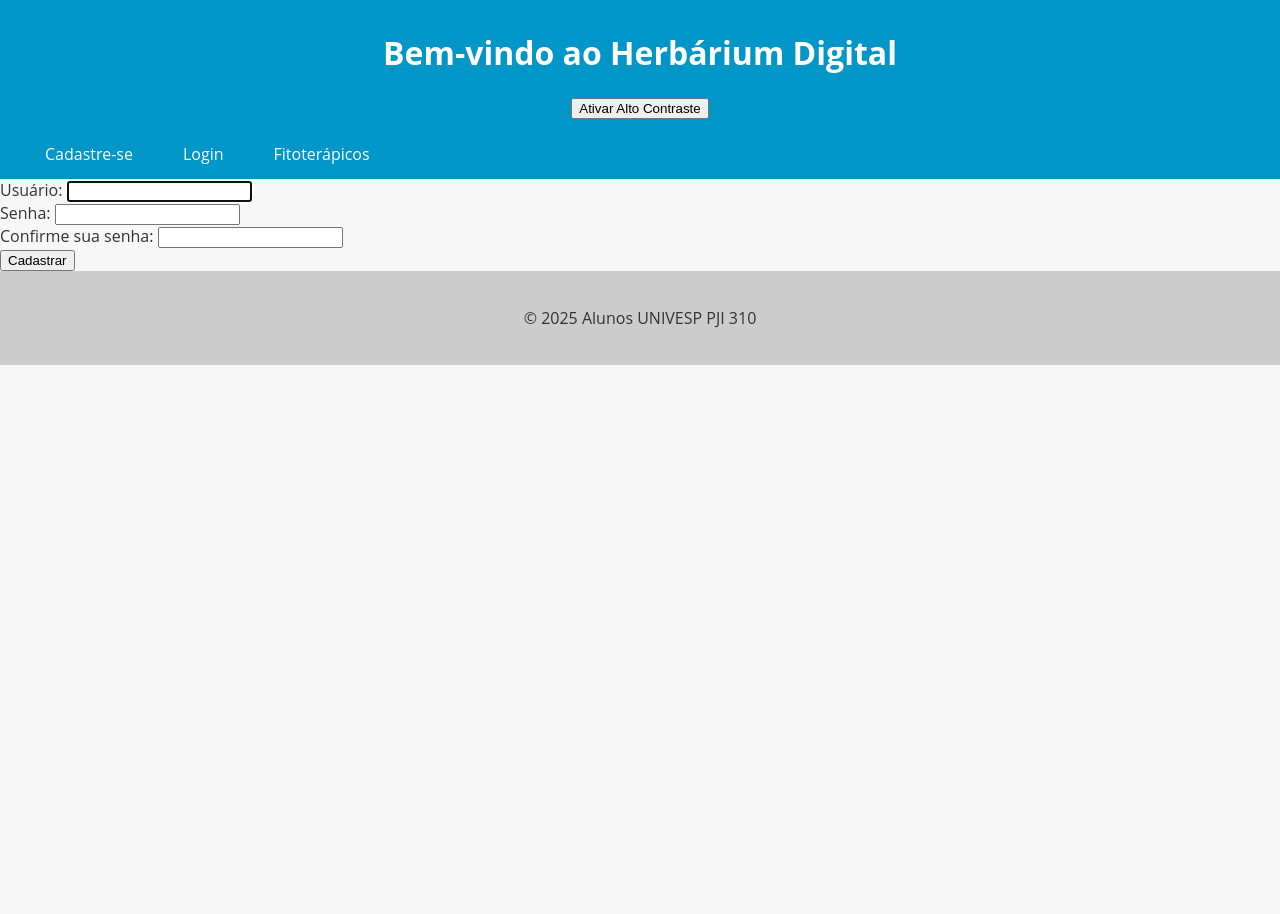
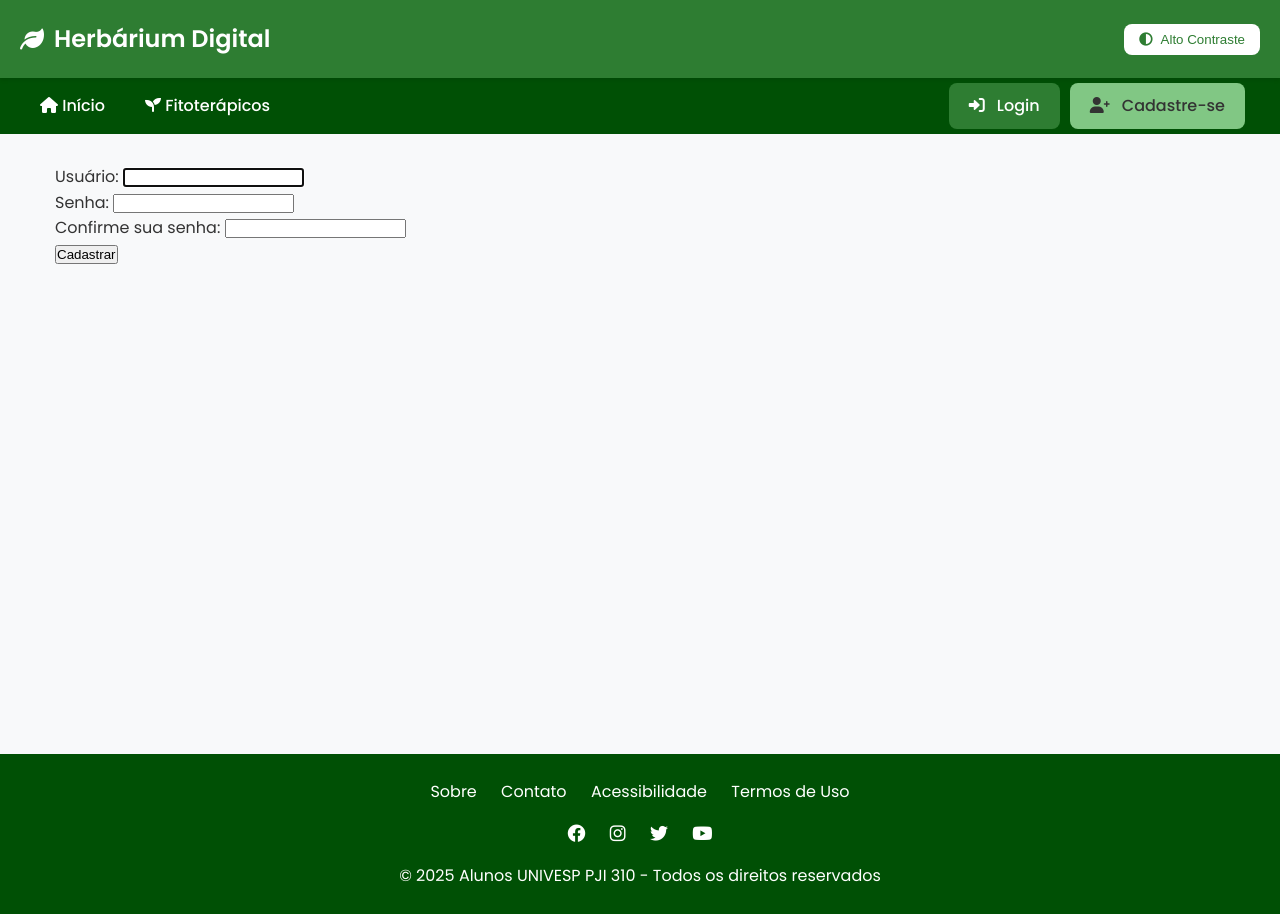
Before and after one commit to Engenheirocomputacao/Fitoter-picos, a Django app: page /registro/ in a window 1280 px wide. Before the commit the page ends 365 px from the top, so only its background shows below. Run offline with Django 5.2, Linux system fonts and the light colour scheme; some libraries are stand-ins or nearby versions.

Commit message:
melhoria

```diff
--- a/app/templates/base.html
+++ b/app/templates/base.html
@@ -6,26 +6,109 @@
   <meta name="description" content="Gerenciamento de fitoterápicos - Aplicação desenvolvida pelos alunos da UNIVESP PJI 310.">
   <title>{% block title %}{% endblock %}</title>
 
+  <!-- Fonte do Google -->
+  <link href="https://cdnjs.cloudflare.com/ajax/libs/font-awesome/6.0.0-beta3/css/all.min.css" rel="stylesheet">
+  <link href="https://fonts.googleapis.com/css2?family=Poppins:wght@300;400;500;600;700&display=swap" rel="stylesheet">
+
   <style>
+    :root {
+      --primary-color: #2E7D32;
+      --primary-light: #60ad5e;
+      --primary-dark: #005005;
+      --secondary-color: #81C784;
+      --text-light: #ffffff;
+      --text-dark: #333333;
+      --background-light: #f8f9fa;
+      --background-card: #ffffff;
+      --border-radius: 8px;
+      --box-shadow: 0 4px 6px rgba(0, 0, 0, 0.1);
+      --transition: all 0.3s ease;
+    }
+
+    * {
+      margin: 0;
+      padding: 0;
+      box-sizing: border-box;
+    }
+
     body {
-        font-family: 'Open Sans', sans-serif;
-        background-color: #f7f7f7;
-        color: #333;
-        margin: 0;
+      font-family: 'Poppins', sans-serif;
+      background-color: var(--background-light);
+      color: var(--text-dark);
+      line-height: 1.6;
+    }
+
+    .container {
+      width: 100%;
+      max-width: 1200px;
+      margin: 0 auto;
+      padding: 0 15px;
+    }
+
+    /* Header */
+    header {
+      background-color: var(--primary-color);
+      color: var(--text-light);
+      padding: 20px 0;
+      box-shadow: 0 2px 4px rgba(0, 0, 0, 0.1);
+      position: relative;
+    }
+
+    .header-content {
+      display: flex;
+      justify-content: space-between;
+      align-items: center;
+      padding: 0 20px;
+    }
+
+    .logo {
+      display: flex;
+      align-items: center;
+    }
+
+    .logo i {
+      font-size: 24px;
+      margin-right: 10px;
+    }
+
+    .logo h1 {
+      font-size: 24px;
+      font-weight: 600;
+    }
+
+    .accessibility-controls {
+      display: flex;
+      align-items: center;
+    }
+
+    .contrast-btn {
+      background-color: var(--text-light);
+      color: var(--primary-color);
+      border: none;
+      padding: 8px 15px;
+      border-radius: var(--border-radius);
+      font-weight: 500;
+      cursor: pointer;
+      display: flex;
+      align-items: center;
+      transition: var(--transition);
+    }
+
+    .contrast-btn:hover {
+      background-color: #f0f0f0;
+    }
+
+    .contrast-btn i {
+      margin-right: 8px;
+    }
+
+    /* Navigation */
+    nav {
+      background-color: var(--primary-dark);
       padding: 0;
     }
 
-    header {
-        background-color: #0096c7;
-        color: #fff;
-        text-align: center;
-        padding: 10px;
-    }
-
-    nav {
-        background-color: #0096c7;
-        color: #fff;
-        height: 50px;
+    .nav-container {
       display: flex;
       justify-content: space-between;
       align-items: center;
@@ -34,110 +117,273 @@
 
     nav ul {
       list-style: none;
+      display: flex;
       margin: 0;
       padding: 0;
-        display: flex;
     }
 
     nav ul li {
-        margin: 0 10px;
+      position: relative;
     }
 
     nav ul li a {
-        color: #fff;
+      color: var(--text-light);
       text-decoration: none;
-        font-size: 16px;
-        padding: 15px;
-        transition: all 0.3s ease;
+      padding: 15px 20px;
+      display: block;
+      transition: var(--transition);
+      font-weight: 500;
     }
 
     nav ul li a:hover {
-        background-color: #32bbe8;
+      background-color: var(--primary-light);
     }
 
-    nav ul li.active a {
-        background-color: #666;
+    .user-info {
+      display: flex;
+      align-items: center;
+      color: var(--text-light);
+      padding: 0 15px;
     }
 
-    nav ul li.active a:hover {
-        background-color: #999;
+    .user-info i {
+      margin-right: 8px;
     }
 
+    /* Main Content */
+    main {
+      padding: 30px 0;
+      min-height: calc(100vh - 180px);
+    }
+
+    .card {
+      background-color: var(--background-card);
+      border-radius: var(--border-radius);
+      box-shadow: var(--box-shadow);
+      padding: 20px;
+      margin-bottom: 20px;
+    }
+
+    .section-title {
+      color: var(--primary-dark);
+      margin-bottom: 20px;
+      padding-bottom: 10px;
+      border-bottom: 2px solid var(--secondary-color);
+    }
+
+    /* Buttons */
+    .btn {
+      display: inline-block;
+      padding: 10px 20px;
+      background-color: var(--primary-color);
+      color: var(--text-light);
+      text-decoration: none;
+      border-radius: var(--border-radius);
+      transition: var(--transition);
+      border: none;
+      cursor: pointer;
+      font-weight: 500;
+    }
+
+    .btn:hover {
+      background-color: var(--primary-dark);
+      transform: translateY(-2px);
+    }
+
+    .btn-secondary {
+      background-color: var(--secondary-color);
+      color: var(--text-dark);
+    }
+
+    .btn-secondary:hover {
+      background-color: #5CAB7D;
+    }
+
+    /* Footer */
     footer {
-        background-color: #ccc;
-        color: #333;
-        padding: 20px;
+      background-color: var(--primary-dark);
+      color: var(--text-light);
+      padding: 25px 0;
       text-align: center;
     }
 
-    /* Modo Alto Contraste */
+    .footer-content {
+      display: flex;
+      flex-direction: column;
+      align-items: center;
+    }
+
+    .footer-links {
+      margin-bottom: 15px;
+    }
+
+    .footer-links a {
+      color: var(--text-light);
+      margin: 0 10px;
+      text-decoration: none;
+      transition: var(--transition);
+    }
+
+    .footer-links a:hover {
+      color: var(--secondary-color);
+    }
+
+    .social-icons {
+      margin-bottom: 15px;
+    }
+
+    .social-icons a {
+      color: var(--text-light);
+      margin: 0 10px;
+      font-size: 18px;
+      transition: var(--transition);
+    }
+
+    .social-icons a:hover {
+      color: var(--secondary-color);
+    }
+
+    /* VLibras Widget */
+    .vlibras-container {
+      position: fixed;
+      right: 20px;
+      bottom: 20px;
+      z-index: 1000;
+    }
+
+    /* High Contrast Mode */
     .high-contrast {
-        background-color: #000 !important;
-        color: #ff0 !important;
+      --primary-color: #000000;
+      --primary-light: #333333;
+      --primary-dark: #000000;
+      --secondary-color: #ffff00;
+      --text-light: #ffff00;
+      --text-dark: #ffff00;
+      --background-light: #000000;
+      --background-card: #333333;
     }
-    .high-contrast a {
-        color: #ff0 !important;
+
+    /* Responsive Design */
+    @media (max-width: 768px) {
+      .header-content, .nav-container {
+        flex-direction: column;
       }
-    .high-contrast nav {
-        background-color: #000 !important;
+
+      .accessibility-controls {
+        margin-top: 15px;
+      }
+
+      nav ul {
+        flex-direction: column;
+        width: 100%;
+      }
+
+      nav ul li {
+        width: 100%;
+        text-align: center;
+      }
+
+      .user-info {
+        margin: 10px 0;
+        justify-content: center;
+      }
     }
   </style>
 </head>
 <body>
   <header>
-    <h1>Bem-vindo ao Herbárium Digital</h1>
-    <button onclick="toggleContrast()">Ativar Alto Contraste</button>
+    <div class="header-content">
+      <div class="logo">
+        <i class="fas fa-leaf"></i>
+        <h1>Herbárium Digital</h1>
+      </div>
+      <div class="accessibility-controls">
+        <button class="contrast-btn" onclick="toggleContrast()">
+          <i class="fas fa-adjust"></i>
+          Alto Contraste
+        </button>
+      </div>
+    </div>
   </header>
 
   <nav role="navigation" aria-label="Menu principal">
+    <div class="nav-container">
       <ul>
+        <li><a href="{% url 'home' %}"><i class="fas fa-home"></i> Início</a></li>
+        <li><a href="{% url 'fitoterapico_list' %}"><i class="fas fa-seedling"></i> Fitoterápicos</a></li>
         {% if user.is_authenticated %}
-        <li>Olá, {{ user.username }}</li>
-        <li><a href="{% url 'novo_fitoterapico' %}">Cadastrar Fitoterápicos</a></li>
-      {% else %}
-        <li><a href="{% url 'registro' %}">Cadastre-se</a></li>
-        <li><a href="{% url 'login' %}">Login</a></li>
-      {% endif %}
-      <li><a href="{% url 'fitoterapico_list' %}">Fitoterápicos</a></li>
-      {% if user.is_authenticated %}
-        <li><a href="{% url 'logout' %}">Sair</a></li>
+        <li><a href="{% url 'novo_fitoterapico' %}"><i class="fas fa-plus-circle"></i> Cadastrar</a></li>
         {% endif %}
       </ul>
+
+      <div class="user-info">
+        {% if user.is_authenticated %}
+          <i class="fas fa-user-circle"></i>
+          <span>Olá, {{ user.username }}</span>
+          <a href="{% url 'logout' %}" class="btn btn-secondary" style="margin-left: 15px;">
+            <i class="fas fa-sign-out-alt"></i> Sair
+          </a>
+        {% else %}
+          <a href="{% url 'login' %}" class="btn">
+            <i class="fas fa-sign-in-alt"></i> Login
+          </a>
+          <a href="{% url 'registro' %}" class="btn btn-secondary" style="margin-left: 10px;">
+            <i class="fas fa-user-plus"></i> Cadastre-se
+          </a>
+        {% endif %}
+      </div>
+    </div>
   </nav>
 
   <main>
+    <div class="container">
       {% block content %}
+      <!-- Conteúdo da página será inserido aqui -->
       {% endblock %}
+    </div>
   </main>
 
   <footer>
-    <p>&copy; 2025 Alunos UNIVESP PJI 310</p>
+    <div class="footer-content">
+      <div class="footer-links">
+        <a href="#">Sobre</a>
+        <a href="#">Contato</a>
+        <a href="#">Acessibilidade</a>
+        <a href="#">Termos de Uso</a>
+      </div>
+      <div class="social-icons">
+        <a href="#"><i class="fab fa-facebook"></i></a>
+        <a href="#"><i class="fab fa-instagram"></i></a>
+        <a href="#"><i class="fab fa-twitter"></i></a>
+        <a href="#"><i class="fab fa-youtube"></i></a>
+      </div>
+      <p>&copy; 2025 Alunos UNIVESP PJI 310 - Todos os direitos reservados</p>
+    </div>
   </footer>
 
   <!-- VLibras - Widget de Acessibilidade para Tradução em Libras -->
+  <div class="vlibras-container">
     <div vw class="enabled">
       <div vw-access-button class="active"></div>
       <div vw-plugin-wrapper>
         <div vw-plugin-top></div>
       </div>
     </div>
+  </div>
+
   <script src="https://vlibras.gov.br/app/vlibras-plugin.js"></script>
   <script>
     new window.VLibras.Widget('https://vlibras.gov.br/app');
-  </script>
 
-  <!-- Leitor de Tela e Alto Contraste -->
-  <script>
     function toggleContrast() {
       document.body.classList.toggle('high-contrast');
+      const contrastButton = document.querySelector('.contrast-btn');
+      if (document.body.classList.contains('high-contrast')) {
+        contrastButton.innerHTML = '<i class="fas fa-adjust"></i> Modo Normal';
+      } else {
+        contrastButton.innerHTML = '<i class="fas fa-adjust"></i> Alto Contraste';
       }
-
-    window.addEventListener('load', function () {
-        if ('speechSynthesis' in window) {
-            const msg = new SpeechSynthesisUtterance("Bem-vindo ao Sistema Herbárium Digital. Use o botão de alto contraste se necessário.");
-            window.speechSynthesis.speak(msg);
     }
-    });
   </script>
 </body>
 </html>
--- a/contas/views.py
+++ b/contas/views.py
@@ -20,6 +20,8 @@ def login_view(request):
         if user is not None:
             login(request, user)
             return redirect('fitoterapico_list')
+        else:
+            login_form = AuthenticationForm(data=request.POST)
     else:
         login_form = AuthenticationForm()
     return render(request, 'login.html', {'login_form': login_form})
```
Also changed, not shown: media/fitoterapico/gengibre.jpg (added). Lines whose indentation alone changed are shown as unchanged.
